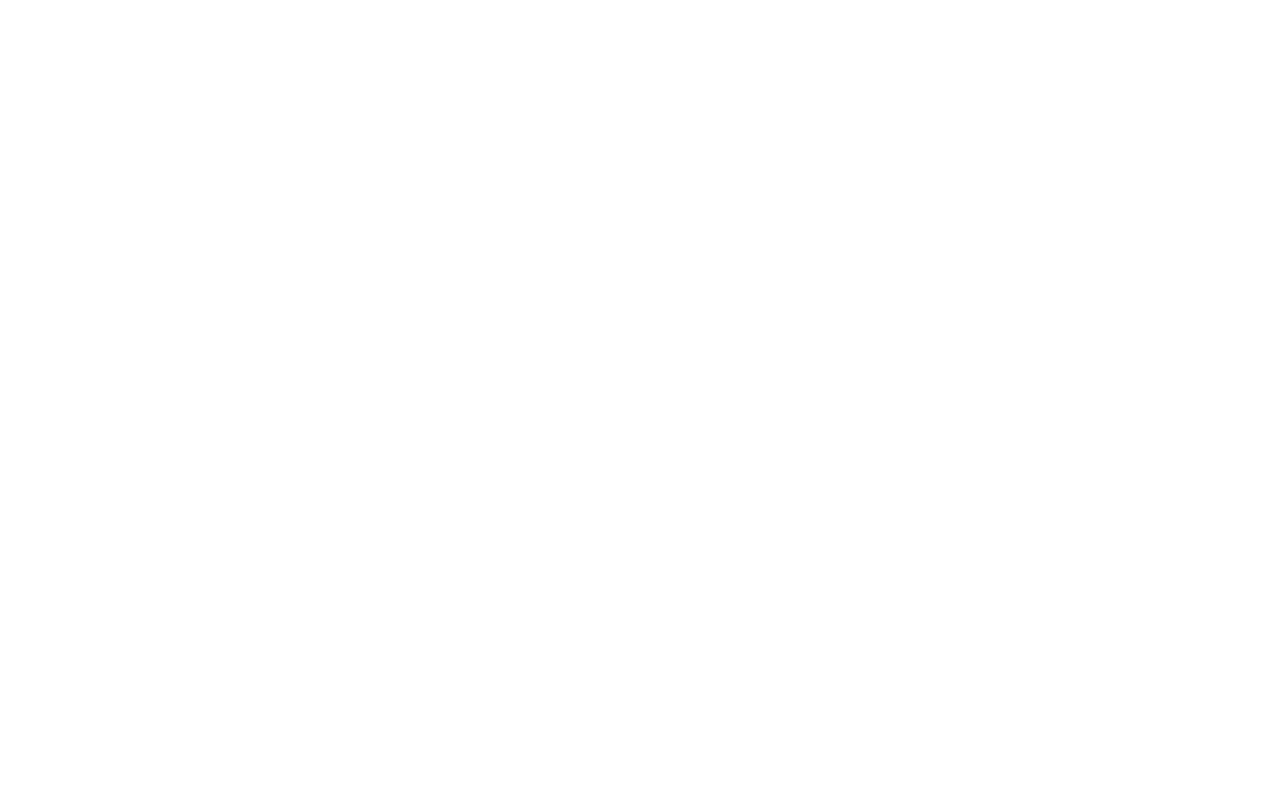
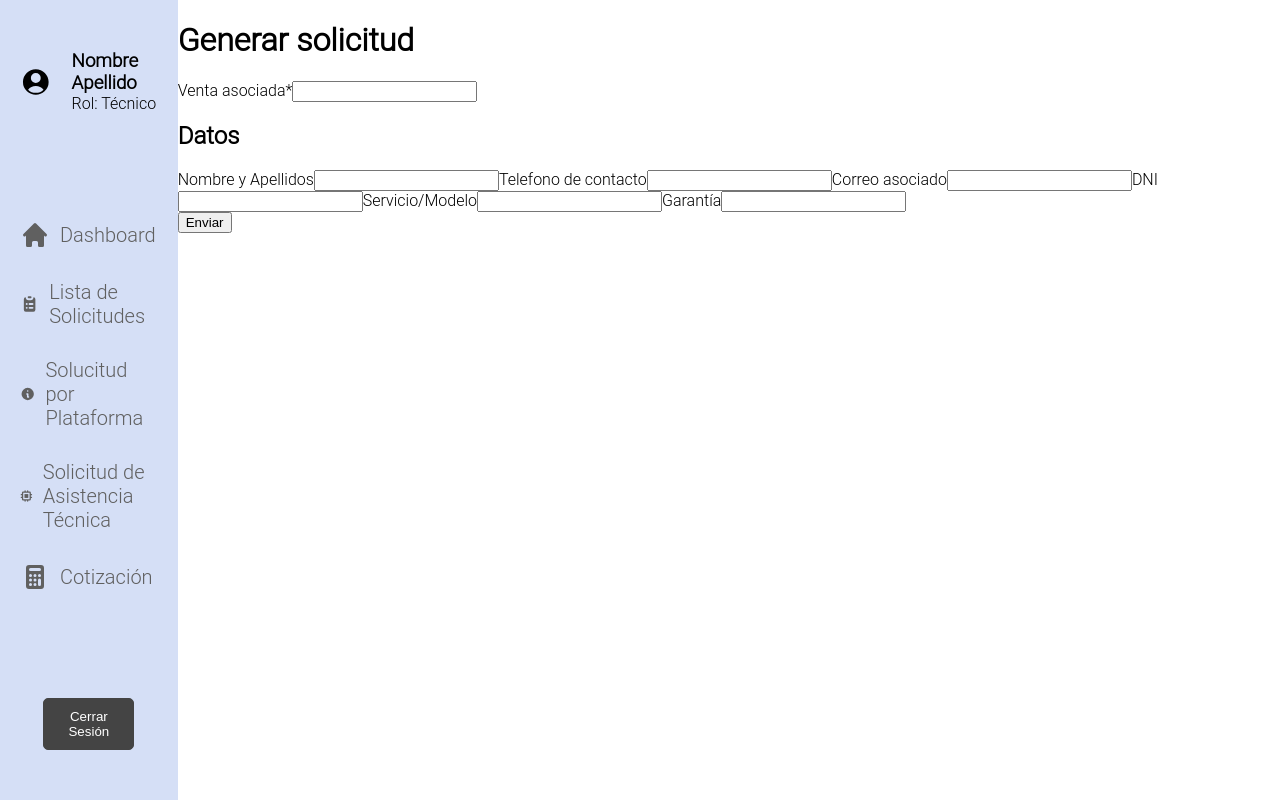
Before and after one commit to DiegoCru1024/CRM---repairModule, a React (Create React App) app in the folder frontend/: page /RepairRequest in a window 1280 px wide. Before the commit this address had no page. Built offline with nearby package versions, Linux system fonts and the light colour scheme.

Commit message:
feat: repairRequestPlataform

```diff
--- a/frontend/src/App.js
+++ b/frontend/src/App.js
@@ -1,6 +1,7 @@
 import {BrowserRouter, Route, Routes} from "react-router-dom";
 import LoginPage from "./components/loginPage/loginPage";
 import DashboardPage from "./components/dashboardPage/dashboardPage";
+import RepairRequestPlataform from "./components/repairRequestPlataform/repairRequestPlataform";
 
 function App() {
     return (
@@ -8,6 +9,7 @@
             <Routes>
                 <Route path={'/'} element={<LoginPage/>}/>
                 <Route path={'/dashboard'} element={<DashboardPage/>}/>
+                <Route path={'/RepairRequest'} element={<RepairRequestPlataform/>} />
             </Routes>
         </BrowserRouter>
     );
--- /dev/null
+++ b/frontend/src/components/repairRequestPlataform/repairRequestPlataform.js
@@ -0,0 +1,37 @@
+import SideBar from "../sideBarComponent/sideBar";
+import styles from './repairRequestPlataform.module.css'
+const RepairRequestPlataform = ()=>{
+    return (
+        <div className={styles.mainContainer}>
+            <SideBar/>
+            <div>
+                <h1>Generar solicitud</h1>
+                <form action="/submit" method="post">
+                    <div>
+                        <label>Venta asociada*</label>
+                        <input type="text" id="venta" name="venta" required></input>
+                    </div>
+										<div>
+											<h2>Datos</h2>
+												<label>Nombre y Apellidos</label>
+												<input type="text" name="nombre_apellidos"readOnly></input>
+												<label>Telefono de contacto</label>
+												<input type="number" name="contacto" readOnly ></input>
+												<label>Correo asociado</label>
+												<input type="email" name="email" readOnly ></input>
+												<label>DNI</label>
+												<input type="number" name="dni" readOnly ></input>
+												<label>Servicio/Modelo</label>
+												<input type="text" name="servicio_modelo" readOnly ></input>
+												<label>Garantía</label>
+												<input type="number" name="garantia" readOnly ></input>
+										</div>
+										<div>
+											<button type="submit">Enviar</button>
+										</div>
+                </form>
+            </div>
+        </div>
+    )
+}
+export default RepairRequestPlataform;
--- /dev/null
+++ b/frontend/src/components/repairRequestPlataform/repairRequestPlataform.module.css
@@ -0,0 +1,3 @@
+.mainContainer{
+    display: flex;
+}
```
